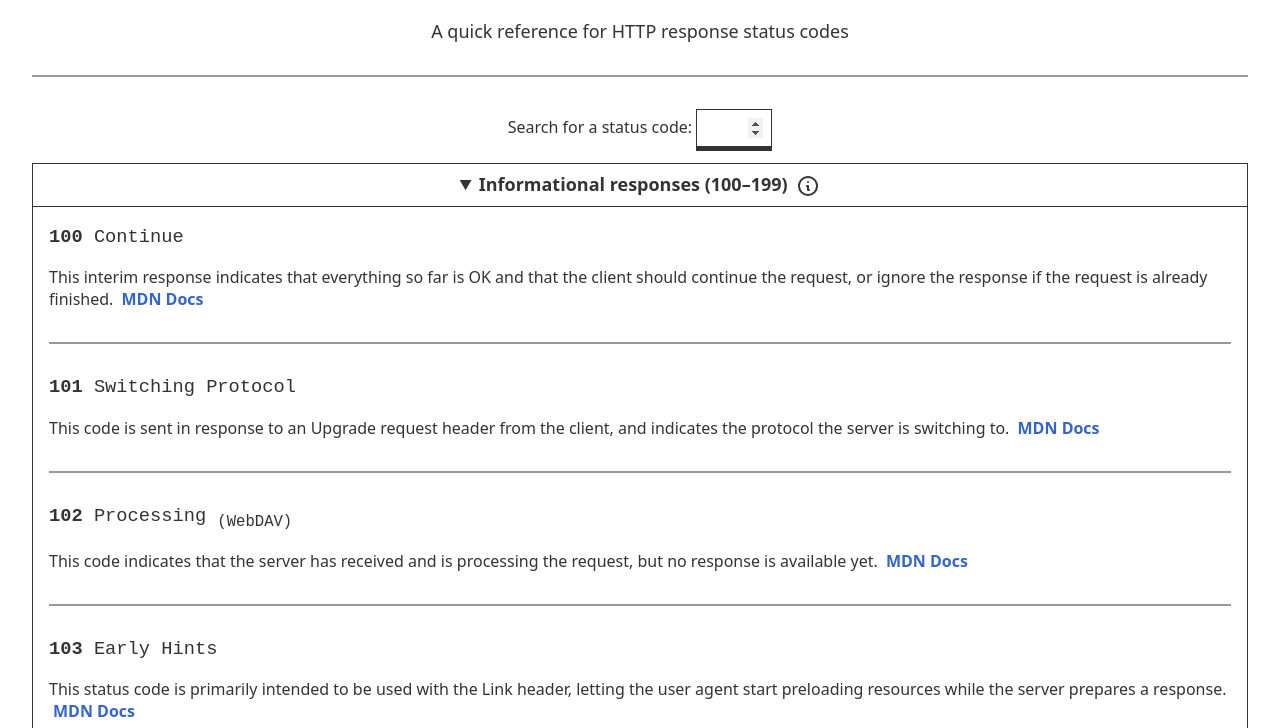
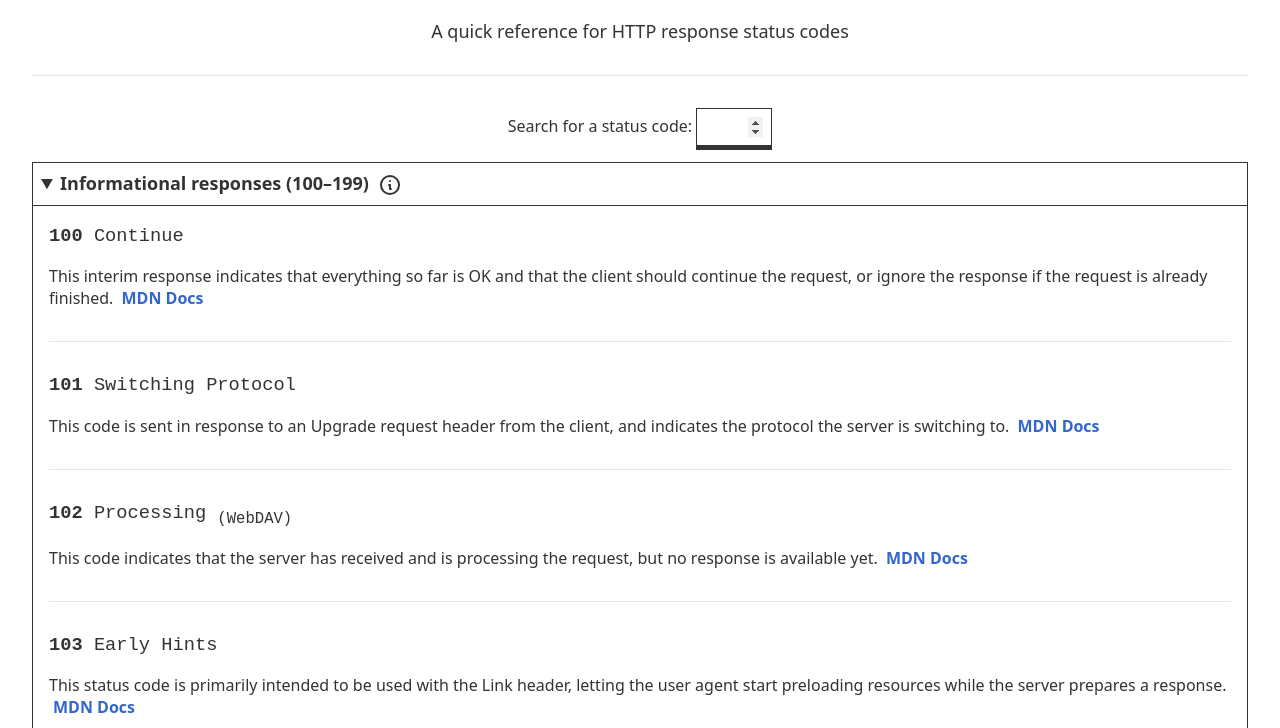
Before and after one commit to justingolden21/status-codes, a plain HTML site: page index.html in a window 1280 px wide. Shown: the part 72-800 px from the top of the page. Drawn offline with Linux system fonts and the light colour scheme.

Commit message:
CSS updates : )

```diff
--- a/css/styles.css
+++ b/css/styles.css
@@ -36,7 +36,7 @@ h3 {
 	font-weight: lighter;
 }
 hr {
-	border: 2px solid #999;
+	border: 1px solid #e6e6e6;
 	border-top: none;
 	margin-top: 2rem;
 	margin-bottom: 2rem;
@@ -82,7 +82,7 @@ input[type='number'] {
 }
 summary:hover,
 input[type='number']:hover {
-	border-color: #36c;
+	background-color: #e6e6e6;
 }
 button:focus,
 summary:focus,
@@ -97,7 +97,8 @@ a:focus {
 }
 details p,
 details h3,
-details ul {
+details ul,
+details summary {
 	text-align: left;
 }
 
```
